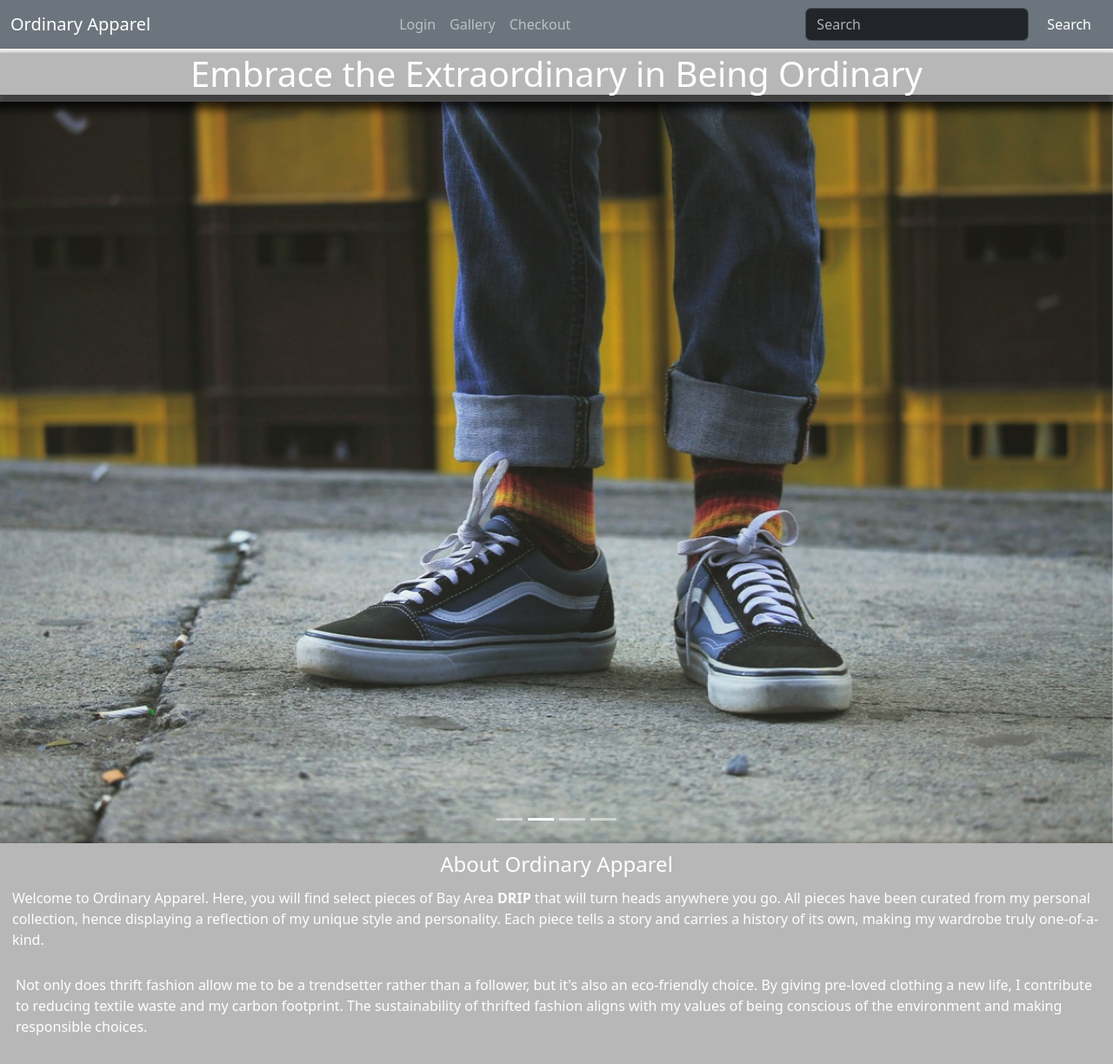
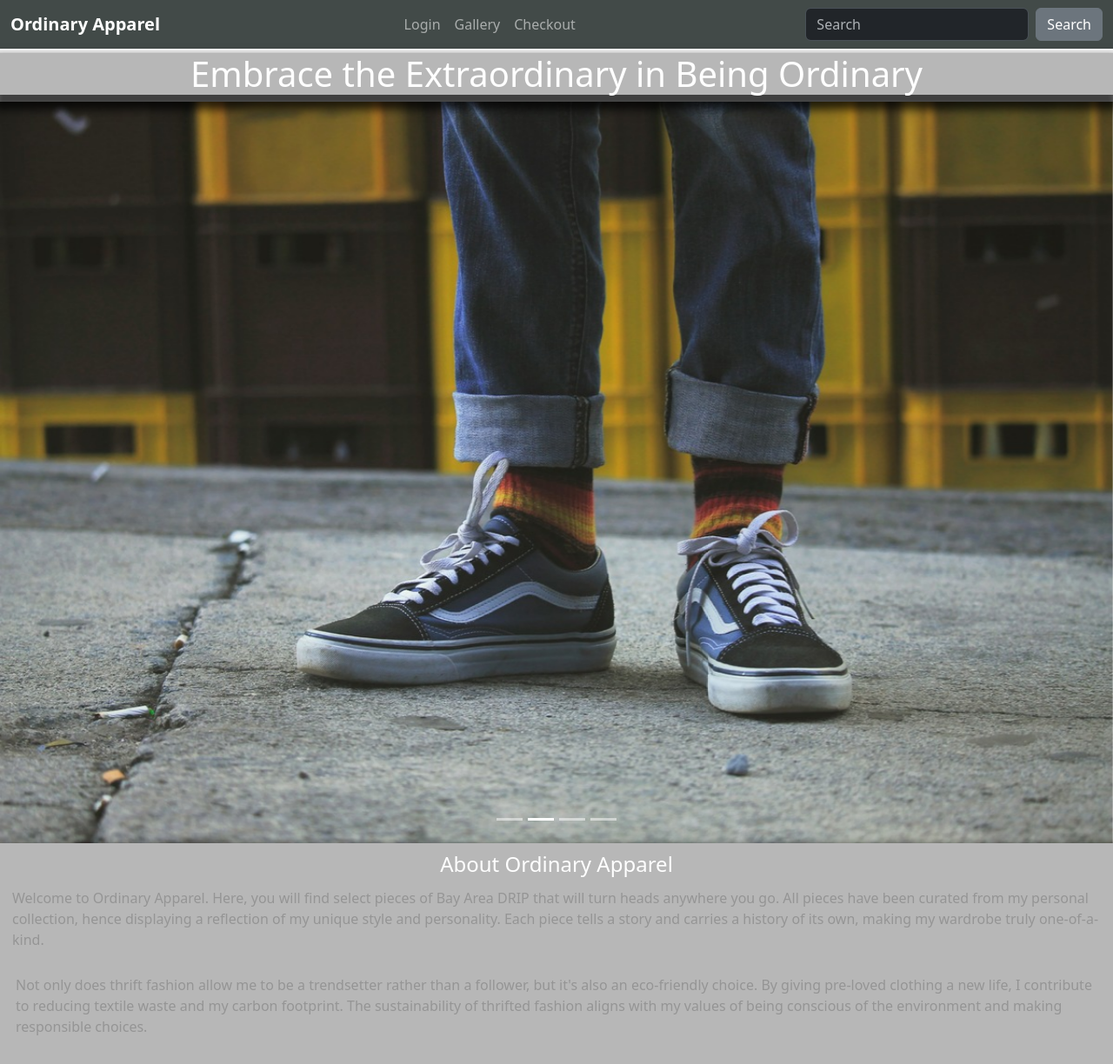
Before and after one commit to NicolasFoong/OrdinaryApparel2.0, a plain HTML site: page index.html in a window 1280 px wide. Shown: the top 1224 px of the page at 87% size. Drawn offline with nearby package versions, Linux system fonts and the light colour scheme; grey boxes are pictures that could not be loaded.

Commit message:
added updated nav bar

```diff
--- a/CSS/index.css
+++ b/CSS/index.css
@@ -1,3 +1,18 @@
+.bg-secondary{
+    background-color: #424a48 !important;
+    color: #a8c2bb;
+  }
+
+  .navbar-brand{
+    font-weight: 800;
+  }
+
+  h6,p,.my-3{
+    color: #959595;
+    font-weight: 200;
+  }
+
+
 
 h1 {
     background-color: rgba(74, 74, 74, 0.398);
```
